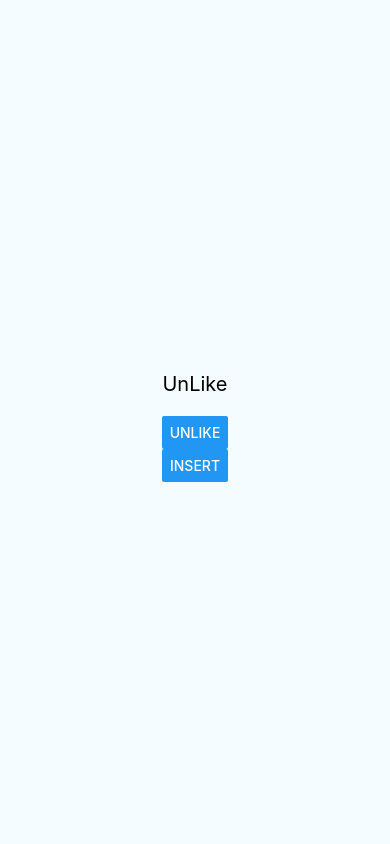
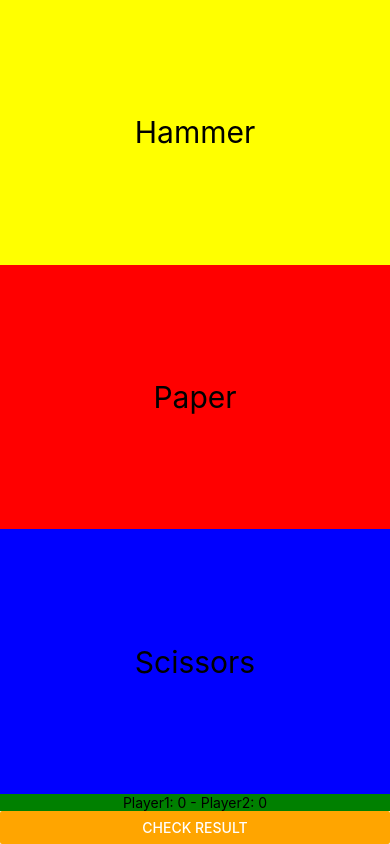
Before and after one commit to intersignature/react_native_tutorial, a React Native app in the folder first_learning/: screen / in a window 390 px wide. Built offline with nearby package versions, Linux system fonts and the light colour scheme.

Commit message:
hammer_paper_scissors

```diff
--- a/first_learning/App.js
+++ b/first_learning/App.js
@@ -12,73 +12,12 @@ import {
   View,
   Button
 } from 'react-native';
+import Body from './app/component/Body';
 
-const instructions = Platform.select({
-  ios: 'Press Cmd+R to reload,\n' +
-    'Cmd+D or shake for dev menu',
-  android: 'Double tap R on your keyboard to reload,\n' +
-    'Shake or press menu button for dev menu',
-});
-
-type Props = {};
 export default class App extends Component<Props> {
-  constructor(){
-      super();
-      this.state={
-        data:[],
-        message:"UnLike",
-        type:""
-      };
-      this.changeMessage=this.changeMessage.bind(this);
-      this.insertData=this.insertData.bind(this);
-  }
-  changeMessage(){
-    this.setState({message:"Like"})
-  }
-  insertData(){
-    var item="React";
-    var myArray=this.state.data;
-    myArray.push(item);
-    this.setState({data:myArray});
-  }
   render() {
     return (
-      <View style={styles.container}>
-        <Text style={styles.welcome}>
-          {this.state.message}
-        </Text>
-        <Text style={styles.instructions}>
-          {this.state.data}
-        </Text>
-        <Text style={styles.instructions}>
-          {instructions}
-        </Text>
-        <Button
-          onPress={this.changeMessage}
-          title = {this.state.message}/>
-        <Button
-          onPress={this.insertData}
-          title = "insert"/>
-      </View>
+      <Body />
     );
   }
 }
-
-const styles = StyleSheet.create({
-  container: {
-    flex: 1,
-    justifyContent: 'center',
-    alignItems: 'center',
-    backgroundColor: '#F5FCFF',
-  },
-  welcome: {
-    fontSize: 20,
-    textAlign: 'center',
-    margin: 10,
-  },
-  instructions: {
-    textAlign: 'center',
-    color: '#333333',
-    marginBottom: 5,
-  },
-});
--- /dev/null
+++ b/first_learning/app/component/Body.js
@@ -0,0 +1,159 @@
+/**
+ * Sample React Native App
+ * https://github.com/facebook/react-native
+ * @flow
+ */
+
+import React, { Component } from 'react';
+import {
+  Platform,
+  StyleSheet,
+  Text,
+  View,
+  Button,
+  TouchableOpacity
+} from 'react-native';
+
+type Props = {};
+export default class Body extends Component<Props> {
+  constructor(Props){
+      super(Props);
+      this.state={
+        player1Select: '',
+        player2Select: '',
+        scorePlayer1: 0,
+        scorePlayer2: 0,
+      };
+  }
+  render() {
+    return (
+      <View style={styles.container}>
+        <TouchableOpacity style={styles.hammer}
+                        onPress={this.hammerPress.bind(this)}>
+                        <Text style={styles.itemText}>Hammer</Text>
+        </TouchableOpacity>
+        <TouchableOpacity style={styles.paper}
+                        onPress={this.paperPress.bind(this)}>
+                        <Text style={styles.itemText}>Paper</Text>
+        </TouchableOpacity>
+        <TouchableOpacity style={styles.scissors}
+                        onPress={this.scissorsPress.bind(this)}>
+                        <Text style={styles.itemText}>Scissors</Text>
+        </TouchableOpacity>
+        <Text style={styles.scoreText}>Player1: {this.state.scorePlayer1} - Player2: {this.state.scorePlayer2}</Text>
+        <Button title='check result' color='orange' onPress={this.checkResult.bind(this)}></Button>
+      </View>
+    );
+  }
+  hammerPress() {
+    if (!this.state.player1Select) {
+      this.setState({player1Select: 'hammer'})
+    } else {
+      this.setState({player2Select: 'hammer'})
+    }
+  }
+  paperPress() {
+    if (!this.state.player1Select) {
+      this.setState({player1Select: 'paper'})
+    } else {
+      this.setState({player2Select: 'paper'})
+    }
+  }
+  scissorsPress() {
+    if (!this.state.player1Select) {
+      this.setState({player1Select: 'scissors'})
+    } else {
+      this.setState({player2Select: 'scissors'})
+    }
+  }
+  checkResult(){
+    if (this.state.player1Select==='hammer') {
+      if (this.state.player2Select==='paper') {
+        alert('Player2 Win!!!');
+        this.setState({player1Select: ''})
+        this.setState({player2Select: ''})
+        this.setState({scorePlayer2: this.state.scorePlayer2+1})
+      } else if (this.state.player2Select==='scissors') {
+        alert('Player1 Win!!!');
+        this.setState({player1Select: ''})
+        this.setState({player2Select: ''})
+        this.setState({scorePlayer1: this.state.scorePlayer1+1})
+      } else if (this.state.player2Select==='hammer') {
+        alert('Draw!!!');
+        this.setState({player1Select: ''})
+        this.setState({player2Select: ''})
+      } else {
+        alert('Player2 please select the answer');
+      }
+    } else if (this.state.player1Select==='paper') {
+      if (this.state.player2Select==='scissors') {
+        alert('Player2 Win!!!');
+        this.setState({player1Select: ''})
+        this.setState({player2Select: ''})
+        this.setState({scorePlayer2: this.state.scorePlayer2+1})
+      } else if (this.state.player2Select==='hammer') {
+        alert('Player1 Win!!!');
+        this.setState({player1Select: ''})
+        this.setState({player2Select: ''})
+        this.setState({scorePlayer1: this.state.scorePlayer1+1})
+      } else if (this.state.player2Select==='paper') {
+        alert('Draw!!!');
+        this.setState({player1Select: ''})
+        this.setState({player2Select: ''})
+      } else {
+        alert('Player2 please select the answer');
+      }
+    } else if (this.state.player1Select==='scissors') { //scissor
+      if (this.state.player2Select==='hammer') {
+        alert('Player2 Win!!!');
+        this.setState({player1Select: ''})
+        this.setState({player2Select: ''})
+        this.setState({scorePlayer2: this.state.scorePlayer2+1})
+      } else if (this.state.player2Select==='paper') {
+        alert('Player1 Win!!!');
+        this.setState({player1Select: ''})
+        this.setState({player2Select: ''})
+        this.setState({scorePlayer1: this.state.scorePlayer1+1})
+      } else if (this.state.player2Select==='scissors') {
+        alert('Draw!!!');
+        this.setState({player1Select: ''})
+        this.setState({player2Select: ''})
+      } else {
+        alert('Player2 please select the answer');
+      }
+    } else {
+      alert('Player1 please select the answer');
+    }
+  }
+}
+
+const styles = StyleSheet.create({
+  container: {
+    flex: 1
+  },
+  hammer:{
+    flex: 1,
+    backgroundColor: 'yellow',
+    alignItems: 'center',
+    justifyContent: 'center'
+  },
+  paper:{
+    flex: 1,
+    backgroundColor: 'red',
+    alignItems: 'center',
+    justifyContent: 'center'
+  },
+  scissors:{
+    flex: 1,
+    backgroundColor: 'blue',
+    alignItems: 'center',
+    justifyContent: 'center'
+  },
+  itemText:{
+    fontSize: 30
+  },
+  scoreText:{
+    backgroundColor: 'green',
+    textAlign: 'center'
+  }
+});
```
